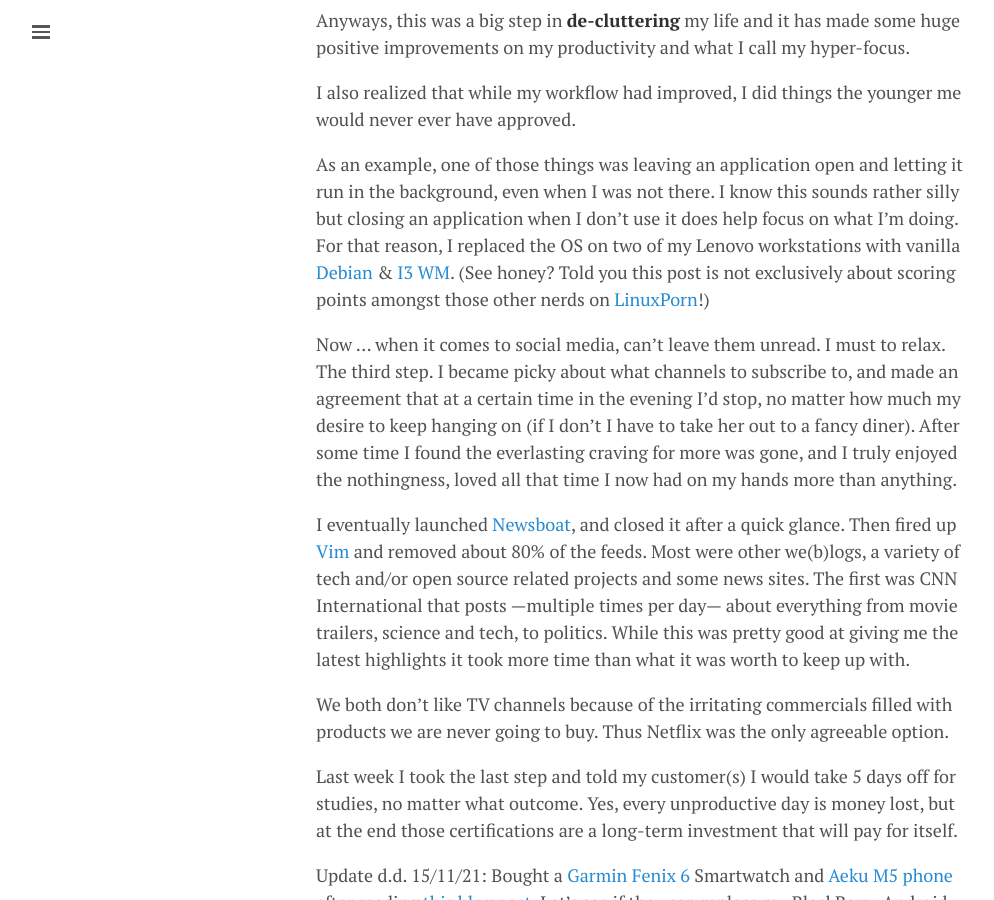
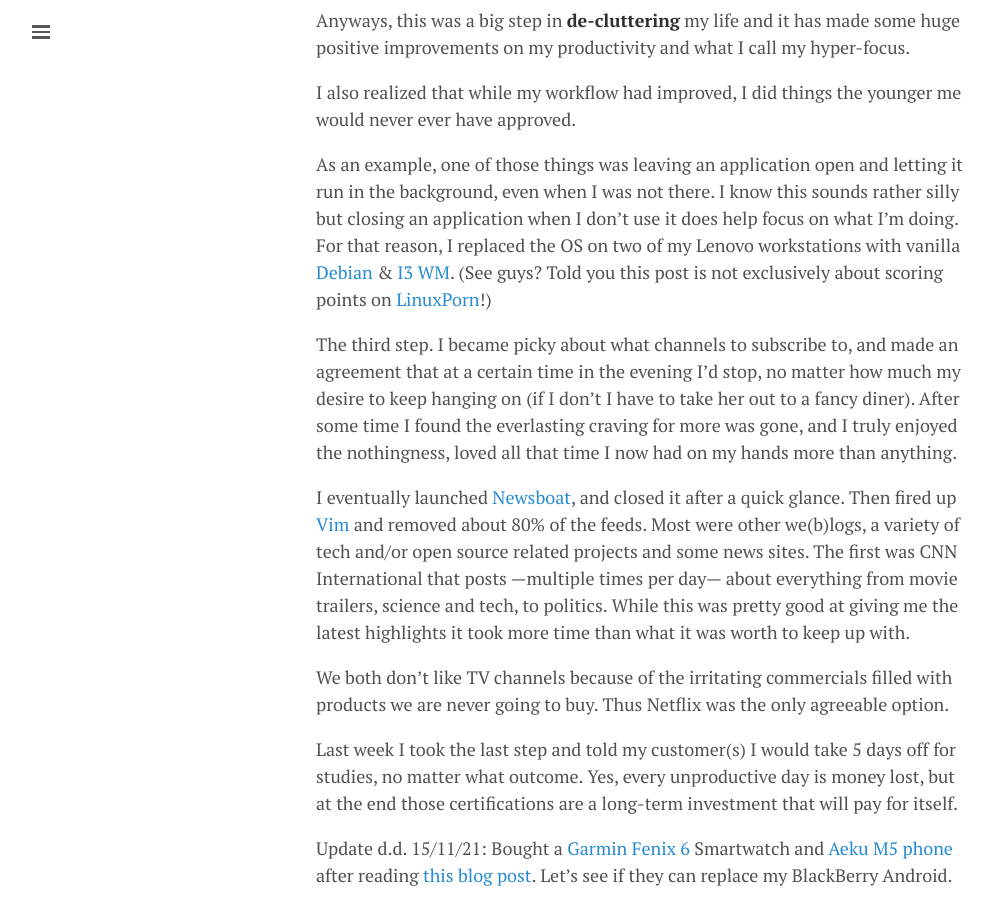
Before and after one commit to lgeurts/lgeurts.github.io, a Jekyll site: the page built from _posts/2021-11-09-why-i-decided-to-limit-my-social-presence.md, in a window 1280 px wide and 900 px high, scrolled down 1048 px. Shown: the whole window, without its empty margins (0-994 px from the left). Built offline with Jekyll 4.4.1, drawn with Linux system fonts in a browser that asks for light colours; nearby versions of some CDN libraries; comment, search, counter and statistics services are not loaded; some of the changed text lies outside the part shown.

Commit message:
Update 2021-11-09-why-i-decided-to-limit-my-social-presence.md

```diff
--- a/_posts/2021-11-09-why-i-decided-to-limit-my-social-presence.md
+++ b/_posts/2021-11-09-why-i-decided-to-limit-my-social-presence.md
@@ -24,9 +24,8 @@
 
 I also realized that while my workflow had improved, I did things the younger me would never ever have approved.
 
-As an example, one of those things was leaving an application open and letting it run in the background, even when I was not there. I know this sounds rather silly but closing an application when I don’t use it does help focus on what I’m doing. For that reason, I replaced the OS on two of my Lenovo workstations with vanilla [Debian](https://www.debian.org/) & [I3 WM](https://i3wm.org/). (See honey? Told you this post is not exclusively about scoring points amongst those other nerds on [LinuxPorn](https://www.reddit.com/r/LinuxPorn/)!)
+As an example, one of those things was leaving an application open and letting it run in the background, even when I was not there. I know this sounds rather silly but closing an application when I don’t use it does help focus on what I’m doing. For that reason, I replaced the OS on two of my Lenovo workstations with vanilla [Debian](https://www.debian.org/) & [I3 WM](https://i3wm.org/). (See guys? Told you this post is not exclusively about scoring points on [LinuxPorn](https://www.reddit.com/r/LinuxPorn/)!)
 
-Now ... when it comes to social media, can’t leave them unread. I must to relax.
 The third step. I became picky about what channels to subscribe to, and made an agreement that at a certain time in the evening I'd stop, no matter how much my desire to keep hanging on (if I don't I have to take her out to a fancy diner). After some time I found the everlasting craving for more was gone, and I truly enjoyed the nothingness, loved all that time I now had on my hands more than anything.
 
 I eventually launched [Newsboat](https://newsboat.org/), and closed it after a quick glance. Then fired up [Vim](https://www.vim.org/download.php/) and removed about 80% of the feeds. Most were other we(b)logs, a variety of tech and/or open source related projects and some news sites. The first was CNN International that posts —multiple times per day— about everything from movie trailers, science and tech, to politics. While this was pretty good at giving me the latest highlights it took more time than what it was worth to keep up with.
```
